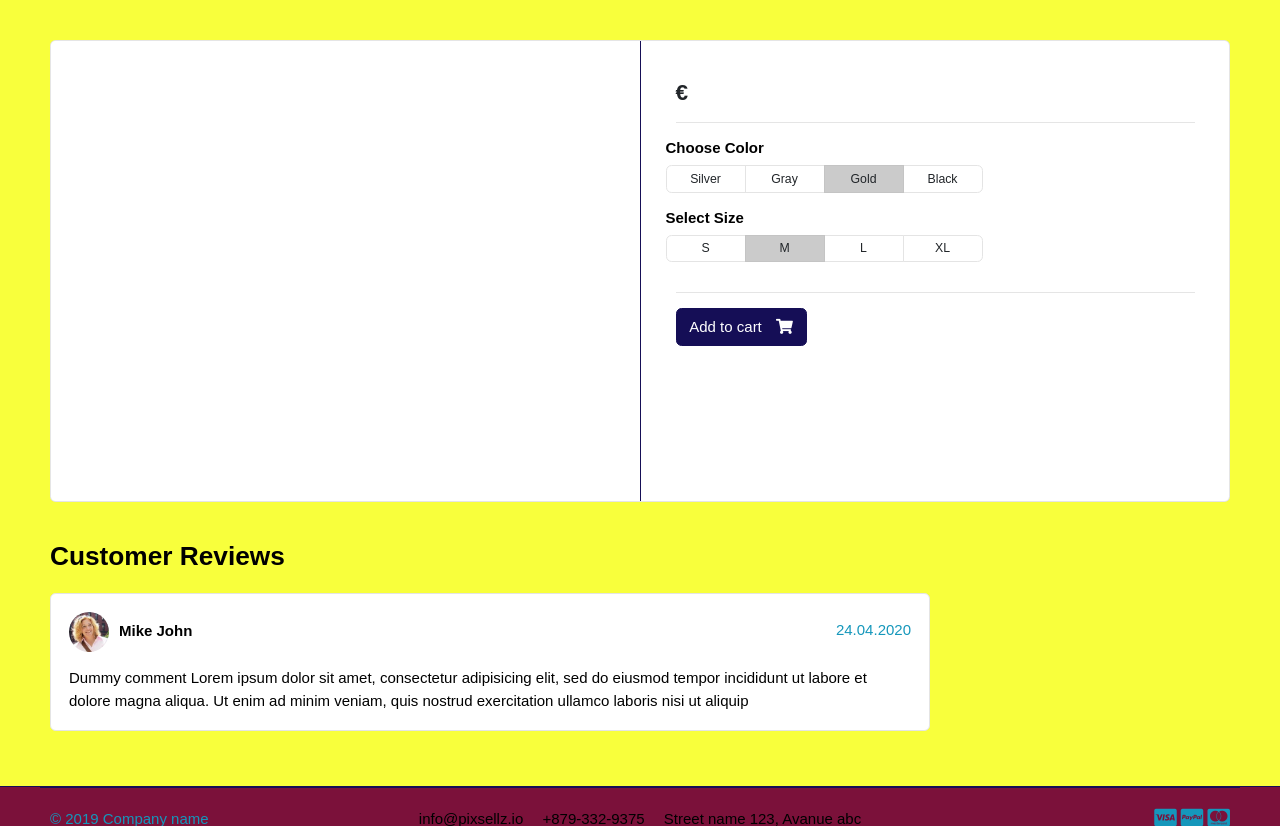
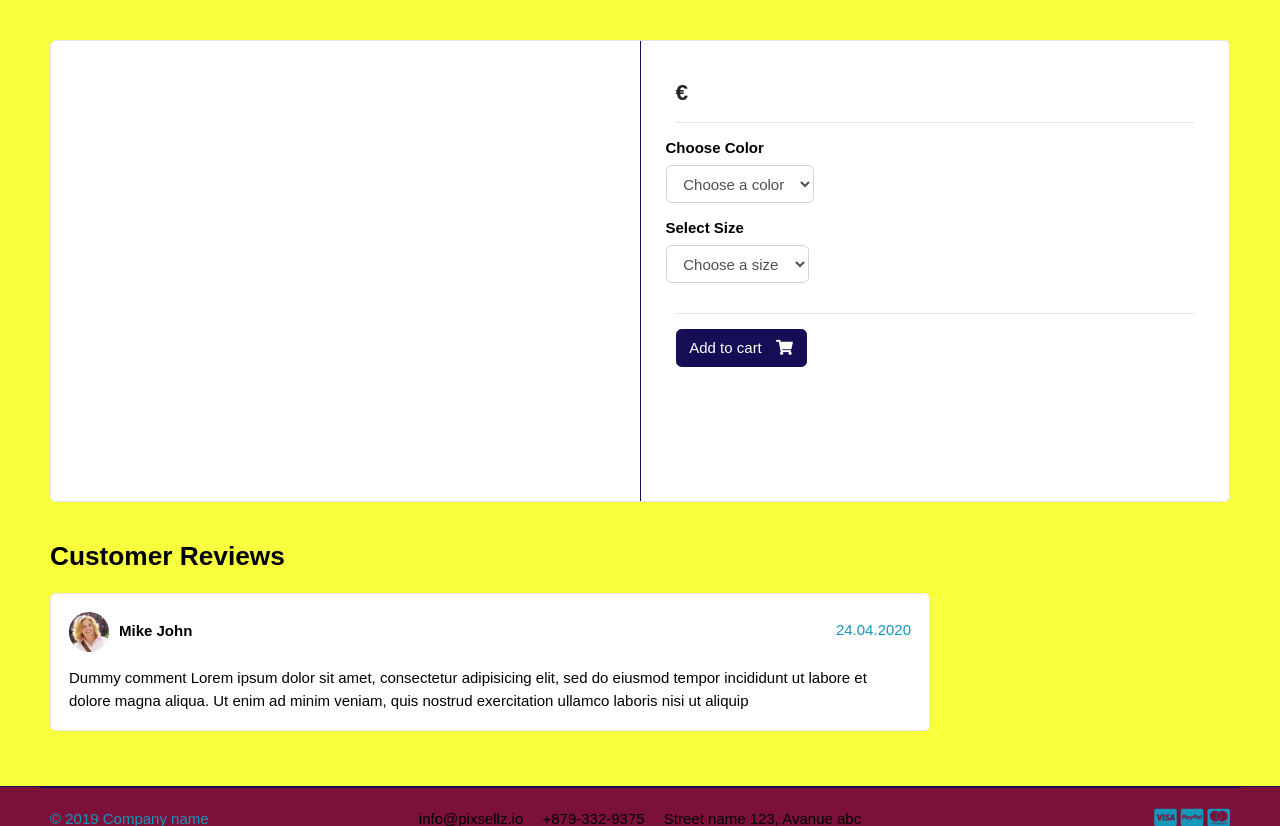
Before and after one commit to Brianconn71/GreatKart, a Django app: template templates/store/product_detail.html in a window 1280 px wide. Shown: the part 118-944 px from the top of the page. Run offline with Django 3.2, Linux system fonts and the light colour scheme; the template is opened without the code that fills it, so the values that code supplies are empty; some libraries are stand-ins or nearby versions; some web fonts are replaced.

Commit message:
added size and color options

```diff
--- a/cart/views.py
+++ b/cart/views.py
@@ -14,6 +14,11 @@
     return cart
 
 def add_cart(request, product_id):
+    color = request.GET['color']
+    size = request.GET['size']
+    return HttpResponse(color + ' ' + size)
+    exit()
+
     product = Product.objects.get(id=product_id)
     try:
         # gets the cart using the cart_id present in the session.
--- a/templates/store/product_detail.html
+++ b/templates/store/product_detail.html
@@ -15,7 +15,7 @@
           <!-- gallery-wrap .end// -->
         </aside>
         <main class="col-md-6 border-left">
-          <form action="">
+          <form action="{% url 'add_cart' single_product.id %}" method="GET">
             <article class="content-body">
               <h2 class="title">{{ single_product.product_name }}</h2>
 
@@ -29,53 +29,33 @@
               <div class="row">
                 <div class="item-option-select">
                   <h6>Choose Color</h6>
-                  <div
-                    class="btn-group btn-group-sm btn-group-toggle"
-                    data-toggle="buttons"
-                  >
-                    <label class="btn btn-light">
-                      <input type="radio" name="radio_color" /> Silver
-                    </label>
-                    <label class="btn btn-light">
-                      <input type="radio" name="radio_color" /> Gray
-                    </label>
-                    <label class="btn btn-light active">
-                      <input type="radio" name="radio_color checked" /> Gold
-                    </label>
-                    <label class="btn btn-light">
-                      <input type="radio" name="radio_color" /> Black
-                    </label>
-                  </div>
+                    <select name="color" class="form-control">
+                      <option value="">Choose a color</option>
+                      <option value="black">Black</option>
+                      <option value="red">Red</option>
+                      <option value="blue">Blue</option>
+                      <option value="green">Green</option>
+                    </select>
                 </div>
               </div>
               <!-- row.// -->
               <div class="row">
                 <div class="item-option-select">
                   <h6>Select Size</h6>
-                  <div
-                    class="btn-group btn-group-sm btn-group-toggle"
-                    data-toggle="buttons"
-                  >
-                    <label class="btn btn-light">
-                      <input type="radio" name="radio_color" /> S
-                    </label>
-                    <label class="btn btn-light active">
-                      <input type="radio" name="radio_color" checked /> M
-                    </label>
-                    <label class="btn btn-light">
-                      <input type="radio" name="radio_color" /> L
-                    </label>
-                    <label class="btn btn-light">
-                      <input type="radio" name="radio_color" /> XL
-                    </label>
-                  </div>
+                    <select name="size" class="form-control">
+                      <option value="">Choose a size</option>
+                      <option value="small">Small</option>
+                      <option value="medium">Medium</option>
+                      <option value="large">Large</option>
+                    </select>
                 </div>
               </div>
               <!-- row.// -->
               <hr />
               {% if single_product.stock <= 0 %}
               <h5 class="text-danger">Not in stock</h5>
-              {% else %} {% if in_cart %}
+              {% else %}
+              {% if in_cart %}
               <!-- added to cart -->
               <a href="#" class="btn btn-success">
                 <span class="text">Added to Cart</span>
@@ -85,14 +65,14 @@
                 <span class="text">View Cart</span> <i class="fas fa-eye"></i>
               </a>
               {% else %}
-              <a
-                href="{% url 'add_cart' single_product.id %}"
+              <button type="submit"
                 class="btn btn-primary"
               >
                 <span class="text">Add to cart</span>
                 <i class="fas fa-shopping-cart"></i>
-              </a>
-              {% endif %} {% endif %}
+              </button>
+              {% endif %}
+              {% endif %}
             </article>
             <!-- product-info-aside .// -->
           </form>
```
Also changed, not shown: db.sqlite3.
